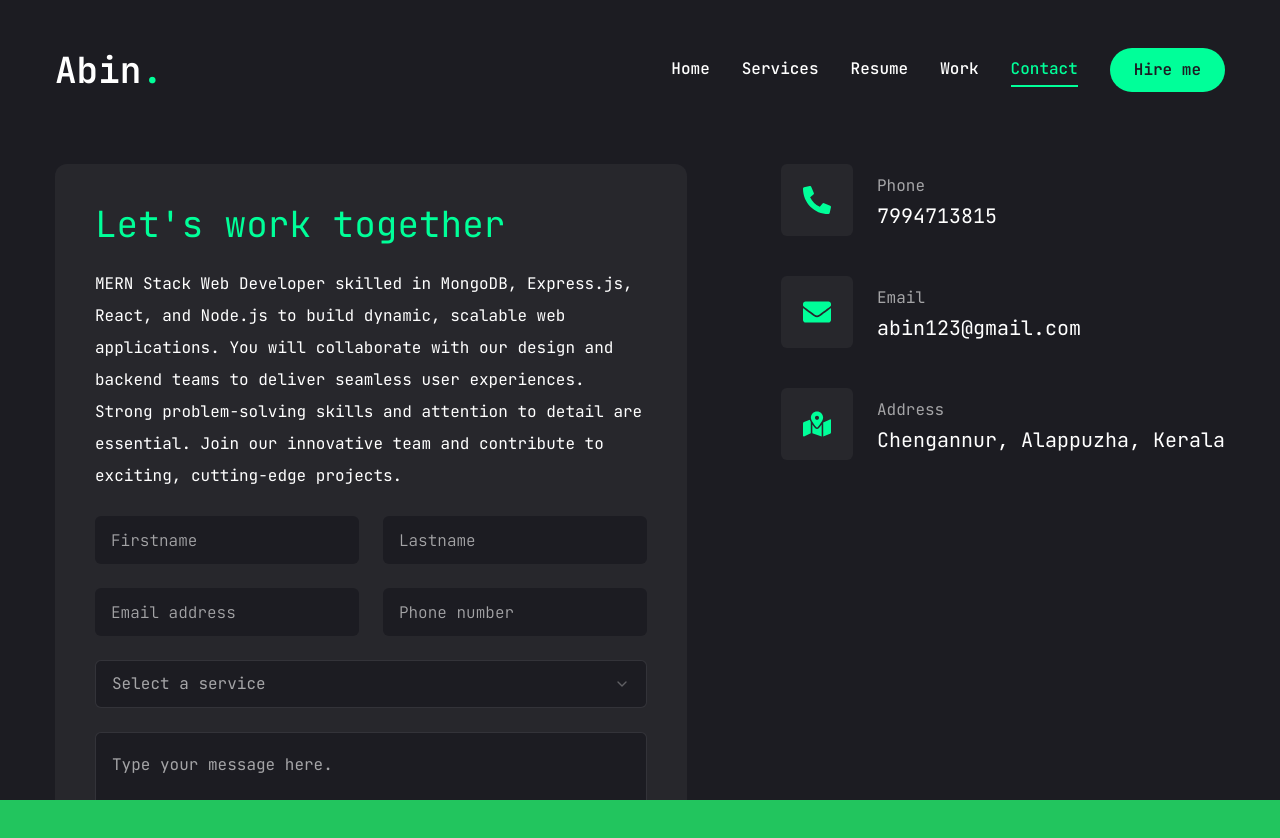
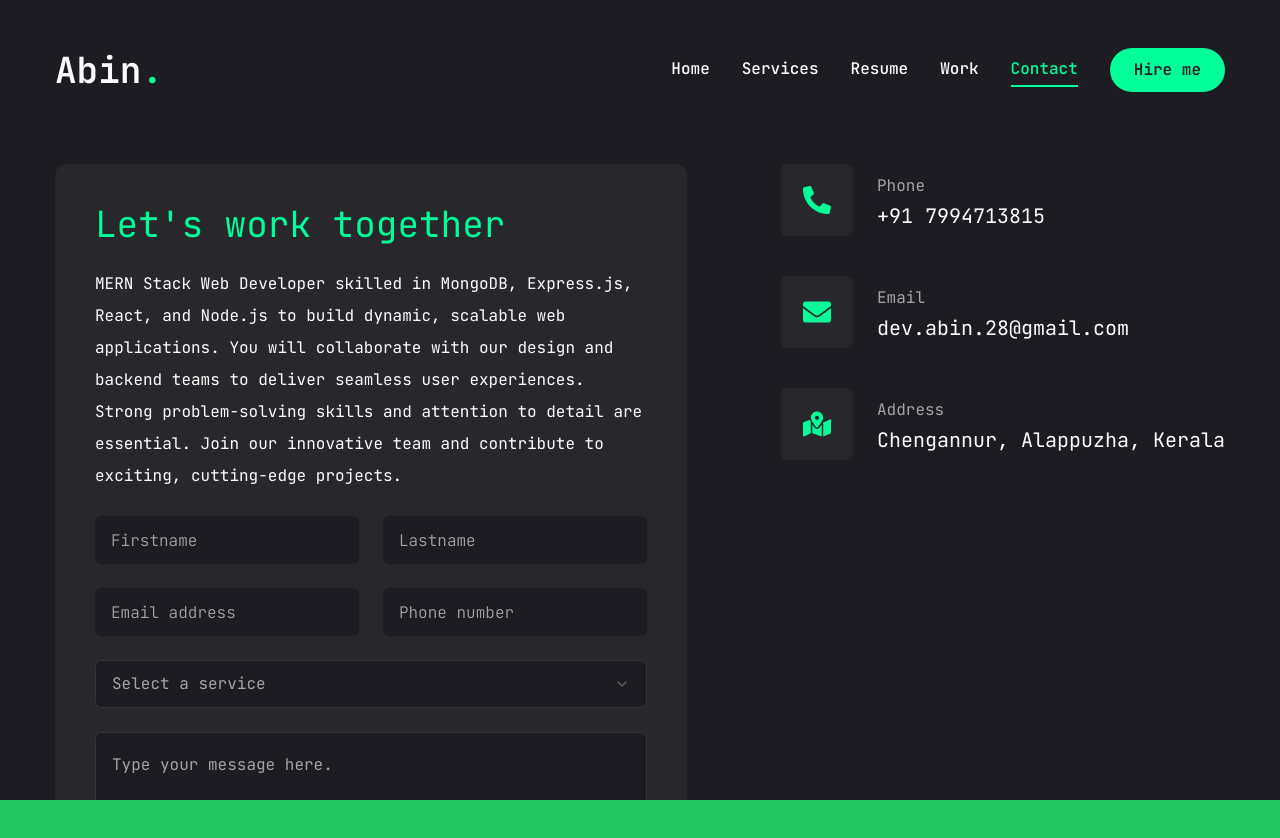
Before and after one commit to AbinSurendran/Abin_Portfolio, a Next.js app: page /contact in a window 1280 px wide. Shown: the top 838 px of the page. Built offline with nearby package versions, Linux system fonts and the light colour scheme.

Commit message:
Update page.jsx
..

```diff
--- a/app/contact/page.jsx
+++ b/app/contact/page.jsx
@@ -23,12 +23,12 @@ const info = [
   {
     icon: <FaPhoneAlt />,
     title: "Phone",
-    description: "7994713815",
+    description: "+91 7994713815",
   },
   {
     icon: <FaEnvelope />,
     title: "Email",
-    description: "abin123@gmail.com",
+    description: "dev.abin.28@gmail.com",
   },
   {
     icon: <FaMapMarkedAlt />,
```
